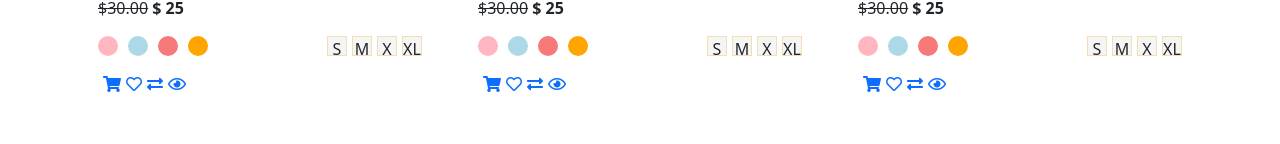
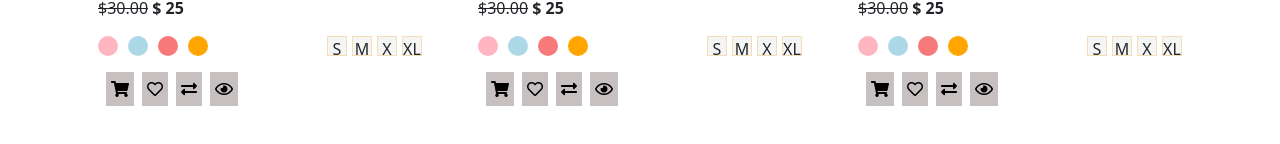
Before and after one commit to sk211/scic-assignemnt, a React (Create React App) app: page /shop in a window 1280 px wide. Shown: the part 464-608 px from the top of the page. Built offline with nearby package versions, Linux system fonts and the light colour scheme.

Commit message:
some added

```diff
--- a/src/Components/Shop/Shop.css
+++ b/src/Components/Shop/Shop.css
@@ -38,34 +38,11 @@
     color:#AEAEAE;
 }
 
-
-/* .BuyBtn{
-	position: absolute;
-	width:20px;
-	height: 20px;
-	display: flex;
-	justify-content: center;
-	align-items: center;
-	font-family:calibri;
-	left: 50%;
-	bottom: -20px;
-	transform: translateX(-50%);
-	border-radius: 15% 15% 15% 15% / 50% 50% 50% 50%;
-	background:linear-gradient(120deg,#ec60bd 20%,#a166f4);
-	color:#FFFFFF;
-	display: none;
-	animation: fade 0.2s;
-} */
-
-/* .productBox:hover .BuyBtn-group{
-	display: flex;
-    justify-content: space-between;
-} */
-
 .productBox:hover{
 	box-shadow: 2px 2px 30px rgba(0,0,0,0.1);
 
 }
+
 .productBox:hover .BuyBtn-group{
     text-decoration: none;
 	color: #fff;
@@ -74,7 +51,10 @@
 }
 .group{
     position:relative;
-    margin-left: 5px;
+    margin-left: 8px;
+    background-color: rgb(199, 192, 192);
+    color:black;
+    padding: 5px;
 }
 .group .tooltip-text{
    visibility:hidden;
--- a/src/Components/Shop/Shop.jsx
+++ b/src/Components/Shop/Shop.jsx
@@ -11,13 +11,13 @@ const products =[
     },
     {
         id:'02',
-        img:'https://i.ibb.co/z4SBgrY/photo-1602734846297-9299fc2d4703.jpg',
+        img:'https://i.ibb.co/qdwZ7GK/photo-1602734846297-9299fc2d4703-removebg-preview.png',
         title:'Baby Boy Teady Bear',
         price:25
     },
     {
         id:'03',
-        img:'https://i.ibb.co/z4SBgrY/photo-1602734846297-9299fc2d4703.jpg',
+        img:'https://i.ibb.co/qdwZ7GK/photo-1602734846297-9299fc2d4703-removebg-preview.png',
         title:'Baby Boy Teady Bear',
         price:25
     },
@@ -62,9 +62,9 @@ export default function Shop() {
                     </div>
                     <div className="BuyBtn-group d-flex mt-3">
                     <a href="" className="group"><i class="fas fa-shopping-cart"></i><span className="tooltip-text">AddToCart</span></a>
-                    <a href="" className="group"><i class="far fa-heart"></i><span className='tooltip-text'>Add To Cart</span></a>
-                    <a href="" className="group"><i class="fas fa-exchange-alt"></i><span className='tooltip-text'>Add To Cart</span></a>
-                    <a href="" className="group"><i class="far fa-eye"><span className='tooltip-text'>Add To Cart</span></i></a>
+                    <a href="" className="group"><i class="far fa-heart"></i><span className='tooltip-text'>WhisList</span></a>
+                    <a href="" className="group"><i class="fas fa-exchange-alt"></i><span className='tooltip-text'>Compare</span></a>
+                    <a href="" className="group"><i class="far fa-eye"></i><span className='tooltip-text'>Quick View</span></a>
                     </div>
 
 
```
